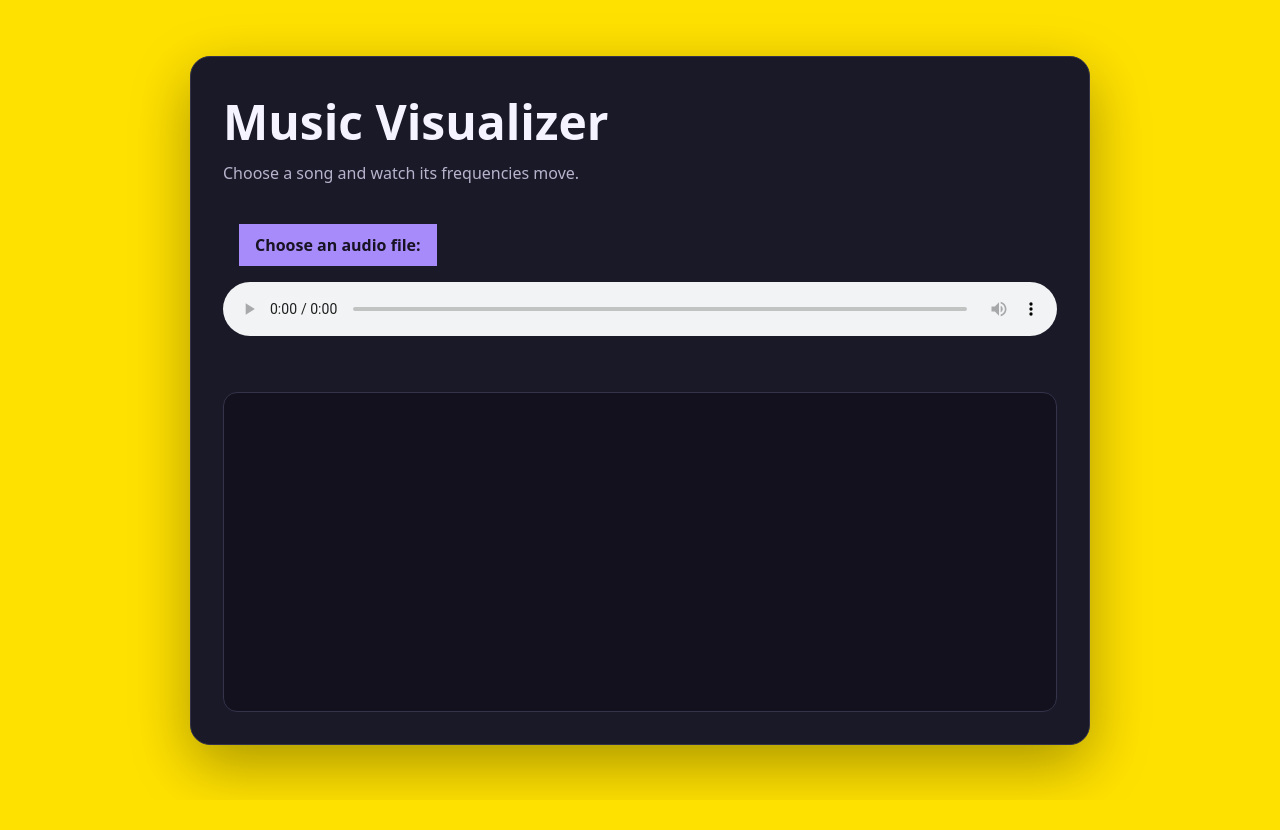
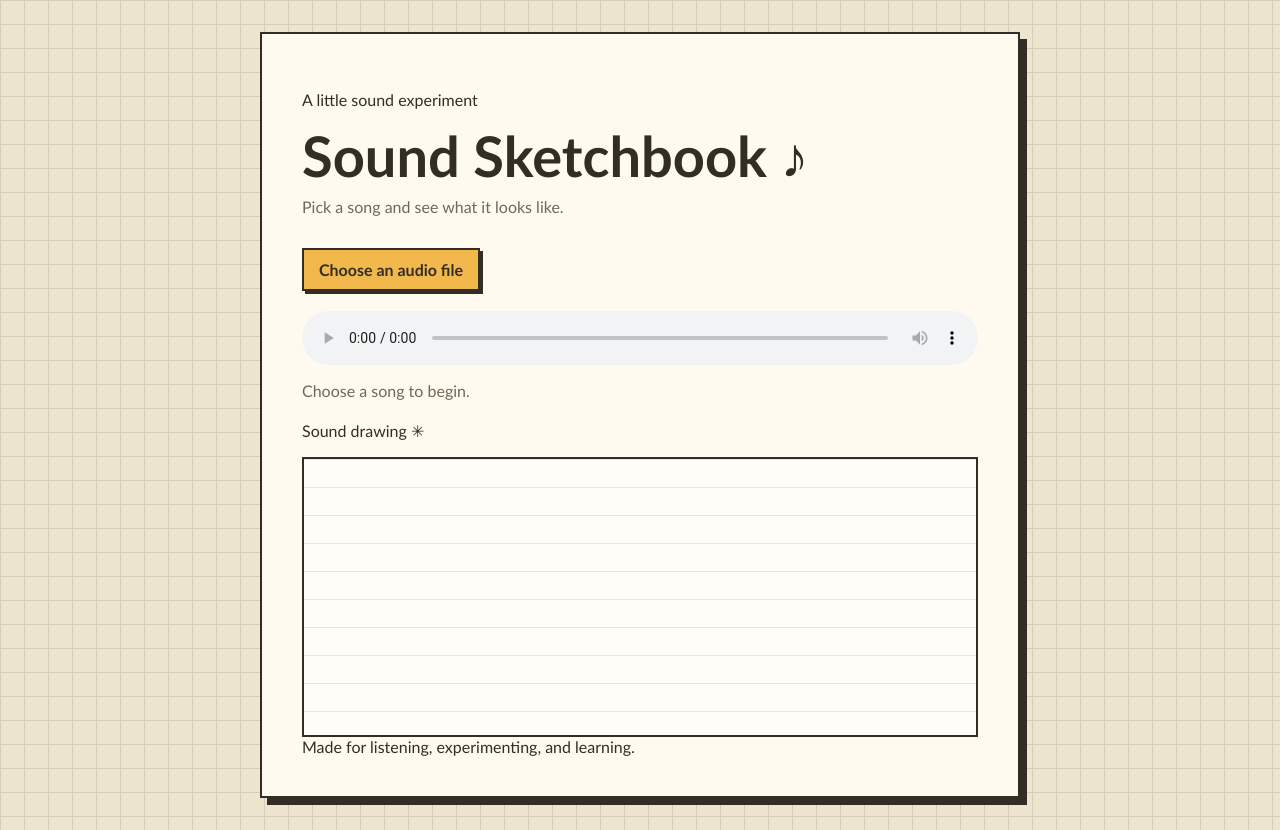
Before and after one commit to atireksd11/Fresp-Voice-Bar-Crescent, a plain HTML site: page index.html in a window 1280 px wide. Before the commit the page ends 800 px from the top, so only its background shows below. Drawn offline with Linux system fonts and the light colour scheme.

Commit message:
Update working music visualizer

```diff
--- a/index.html
+++ b/index.html
@@ -3,22 +3,28 @@
 <head>
     <meta charset="UTF-8">
     <meta name="viewport" content="width=device-width, initial-scale=1.0">
-    <title>Music Visualizer</title>
+    <title>Sound Sketchbook</title>
     <link rel="stylesheet" href="style.css">
     <script src="script.js" defer></script>
 </head>
 <body>
     <main class="player">
-        <h1>Music Visualizer</h1>
-        <p class="subtitle">Choose a song and watch its frequencies move.</p>
+        <p class="eyebrow">A little sound experiment</p>
+        <h1>Sound Sketchbook <span aria-hidden="true">♪</span></h1>
+        <p class="subtitle">Pick a song and see what it looks like.</p>
 
-        <label class="file-picker" for="audio-file">Choose an audio file:</label>
+        <label class="file-picker" for="audio-file">Choose an audio file</label>
         <input id="audio-file" type="file" accept="audio/*">
 
-        <audio id="audio-player" controls></audio>
-        <p id="status" role="status" accept="audio/*"></p>
+        <audio id="audio-player" controls hidden></audio>
+        <p id="status" role="status">Choose a song to begin.</p>
 
-        <canvas id="visualizer" aria-label="Audio frequency visualizer"></canvas>
+        <section class="visualizer-section" aria-label="Music visualizer">
+            <p class="section-label">Sound drawing <span aria-hidden="true">✳</span></p>
+            <canvas id="visualizer" aria-label="Bars showing the song's frequencies"></canvas>
+        </section>
+
+        <footer>Made for listening, experimenting, and learning.</footer>
     </main>
 </body>
 </html>
--- a/script.js
+++ b/script.js
@@ -5,6 +5,7 @@ const audio = document.querySelector("audio");
 const statusMessage = document.querySelector("#status");
 
 const barCount = 32;
+const barColors = ["#d66b45", "#e7a83e", "#508477", "#527c9c"];
 let audioContext = null;
 let analyser = null;
 let frequencyData = null;
@@ -53,7 +54,7 @@ function draw() {
         const x = i * (barWidth + gap);
         const y = height - barHeight;
 
-        context.fillStyle = `hsl(${255 + i * 2}, 85%, 68%)`;
+        context.fillStyle = barColors[i % barColors.length];
         context.fillRect(x, y, barWidth, barHeight);
     }
 
--- a/style.css
+++ b/style.css
@@ -6,44 +6,51 @@ body {
     min-height: 100vh;
     margin: 0;
     padding: 32px 16px;
-    background: #ffe100;
     display: grid;
     place-items: center;
-    color: #f5f3ff;
-    font-family: system-ui, -apple-system, BlinkMacSystemFont, 'Segoe UI', Roboto, Oxygen, Ubuntu, Cantarell, 'Open Sans', 'Helvetica Neue', sans-serif;
+    color: #332d25;
+    background-color: #eee5d1;
+    background-image:
+        linear-gradient(#d8ceb8 1px, transparent 1px),
+        linear-gradient(90deg, #d8ceb8 1px, transparent 1px);
+    background-size: 24px 24px;
+    font-family: "Trebuchet MS", Arial, sans-serif;
 }
 
 .player {
-    width: min(900px, 100%);
-    padding: 32px;
-    border: 1px solid #34334a;
-    border-radius: 20px;
-    background: #1a1928;
-    box-shadow: 0 20px 60px #0005;
+    width: min(760px, 100%);
+    padding: clamp(22px, 5vw, 40px);
+    border: 2px solid #332d25;
+    background: #fffaf0;
+    box-shadow: 7px 7px 0 #332d25;
 }
 
 h1 {
     margin: 0;
-    font-size: clamp(2rem, 6vw, 3rem);
+    color: #332d25;
+    font-size: clamp(2rem, 7vw, 3.5rem);
+    line-height: 1.1;
 }
 
 .subtitle {
-    margin: 8px 0 24px;
-    color: #b7b3cc;
+    margin: 10px 0 24px;
+    color: #716758;
 }
 
 .file-picker {
     display: inline-block;
-    margin: 16px;
-    padding: 10px 16px;
-    background: #a78bfa;
-    color: #171322;
+    margin: 8px 0 12px;
+    padding: 10px 15px;
+    border: 2px solid #332d25;
+    background: #f2b84b;
+    color: #332d25;
     font-weight: 700;
     cursor: pointer;
+    box-shadow: 3px 3px 0 #332d25;
 }
 
 .file-picker:hover {
-    background: #c4b5fd;
+    background: #f7ca72;
 }
 
 #audio-file {
@@ -54,26 +61,34 @@ h1 {
     clip: rect(0, 0, 0, 0);
 }
 
-#audio-file:focus-visible + audio {
-    outline: 2px solid #24b5fd;
-}
-
 #audio-player {
     display: block;
     width: 100%;
-    margin: 0 0 12px;
+    margin: 8px 0 12px;
 }
 
 #status {
     min-height: 24px;
-    color: #c4b5fd;
+    color: #716758;
+    overflow-wrap: anywhere;
 }
 
 #visualizer {
     display: block;
     width: 100%;
-    height: 320px;
-    border: 1px solid #34334a;
-    border-radius: 14px;
-    background: #12111d;
+    height: 280px;
+    border: 2px solid #332d25;
+    background-color: #fffdf7;
+    background-image: linear-gradient(#eee5d1 1px, transparent 1px);
+    background-size: 100% 28px;
 }
+
+@media (max-width: 480px) {
+    body {
+        padding: 18px 12px;
+    }
+
+    #visualizer {
+        height: 220px;
+    }
+}
```
Also changed, not shown: 1 other file.
